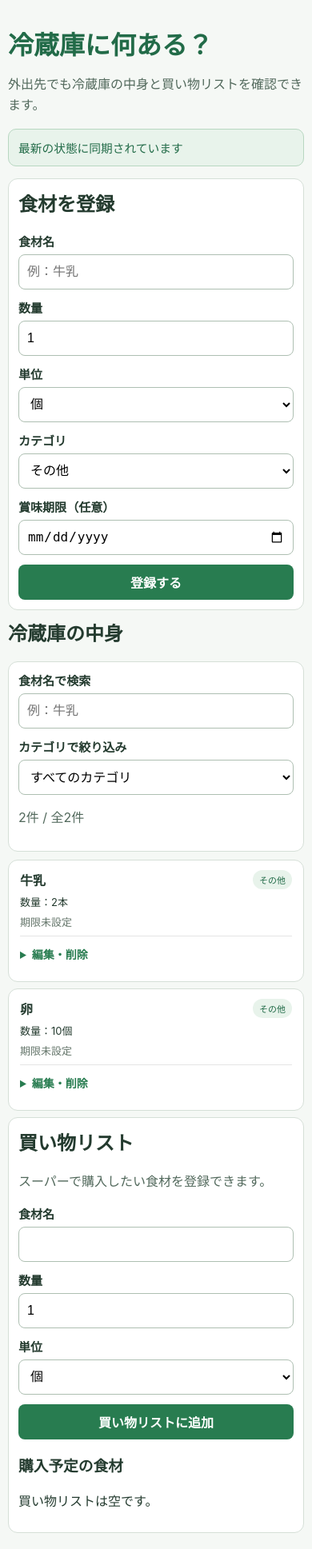
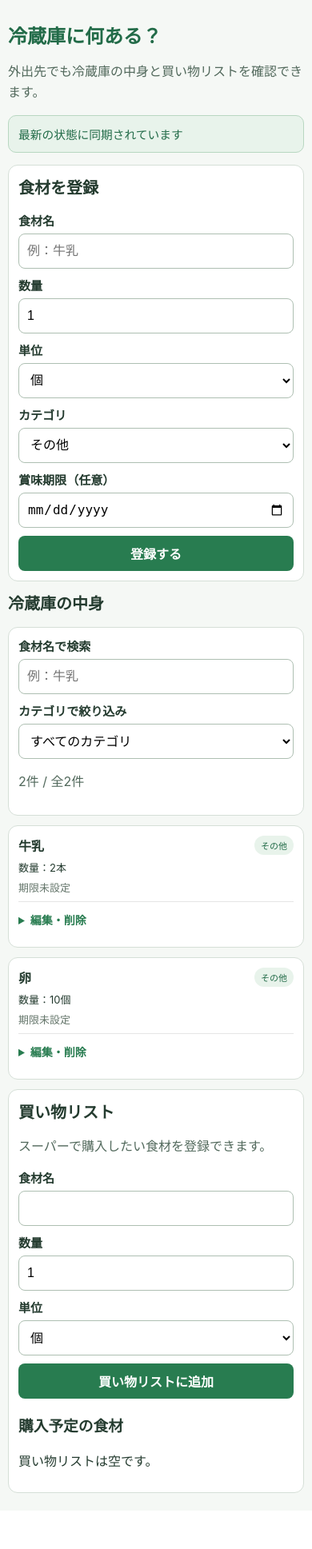
Before and after one commit to makotogap-alt/FridgeChecker-app, a Flask app: page / in a window 390 px wide. Shown: the whole page at 80% size. After the commit the page ends 1867 px from the top, so only its background shows below. Run offline with Flask 3, Linux system fonts and the light colour scheme.

Commit message:
fix: スマホ用レイアウトを修正

```diff
--- a/requirements.txt
+++ b/requirements.txt
@@ -1,4 +1,4 @@
 Flask
+Flask-SQLAlchemy
 gunicorn
-Flask-SQLAlchemy
 psycopg2-binary
--- a/static/style.css
+++ b/static/style.css
@@ -144,3 +144,63 @@ button:focus-visible, input:focus-visible, select:focus-visible { outline: 3px s
     width: 100%;
   }
 }
+
+/* =========================
+   スマートフォン用レイアウト
+   ========================= */
+
+   @media screen and (max-width: 600px) {
+
+    .container {
+      width: 100%;
+      max-width: 100%;
+      padding: 10px;
+    }
+
+    .card {
+      width: 100%;
+      padding: 12px;
+      margin-bottom: 12px;
+    }
+
+    /* フォームを縦1列にする */
+    .form-grid,
+    .edit-grid,
+    .filter-controls {
+      display: grid;
+      grid-template-columns: 1fr;
+      gap: 10px;
+    }
+
+    /* 入力欄をスマホ幅に合わせる */
+    input,
+    select {
+      width: 100%;
+      max-width: 100%;
+      font-size: 16px;
+    }
+
+    /* ボタンを横幅いっぱいに */
+    button {
+      width: 100%;
+    }
+
+    /* 食材一覧 */
+    .food-item {
+      width: 100%;
+      padding: 12px;
+    }
+
+    .food-item h3 {
+      font-size: 16px;
+    }
+
+    /* タイトル */
+    h1 {
+      font-size: 24px;
+    }
+
+    h2 {
+      font-size: 20px;
+    }
+  }
```
Also changed, not shown: README.md (deleted), README_week8.txt (added), instance/fridge.db (deleted).
